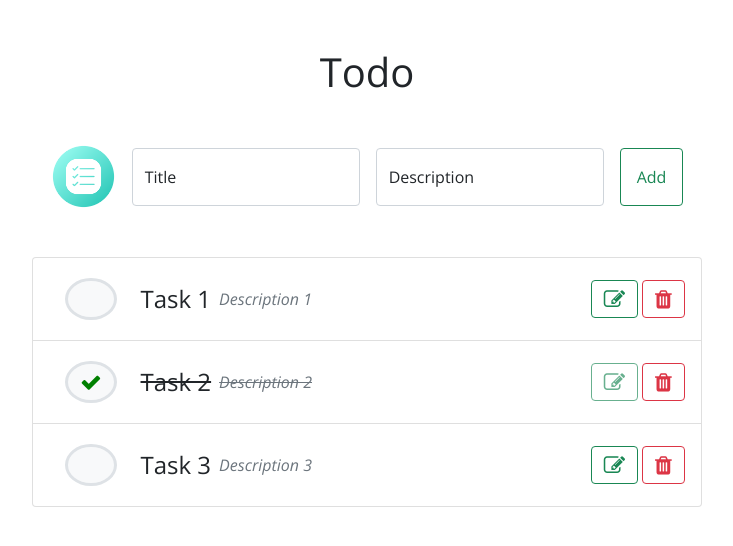
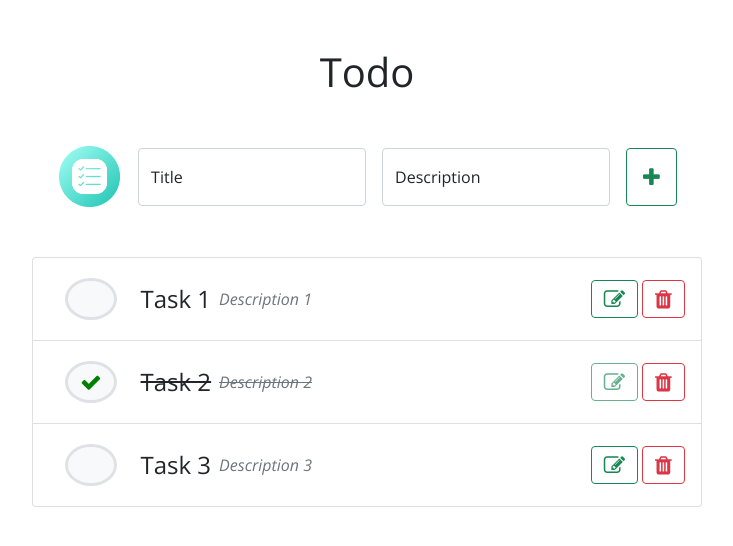
Before and after one commit to igorsilva3/todo, an Angular app in the folder web/: page / in a window 1280 px wide. Shown: the top 546 px of the page, without its empty margins (273-1006 px from the left). Built offline with nearby package versions, Linux system fonts and the light colour scheme; data requests are answered from the project's data file.

Commit message:
Added icon in button

```diff
--- a/web/src/app/tasks/create-tasks/create-tasks.component.html
+++ b/web/src/app/tasks/create-tasks/create-tasks.component.html
@@ -32,8 +32,7 @@
         <div class="d-flex ms-3 justify-content-end align-items-center">
           <span class="add">
             <button type="button" class="btn btn-outline-success p-3 text-center">
-              <!-- <i class="fa fa-plus fa-lg"></i> -->
-              Add
+              <i class="fa fa-plus fa-lg"></i>
             </button>
           </span>
         </div>
```
